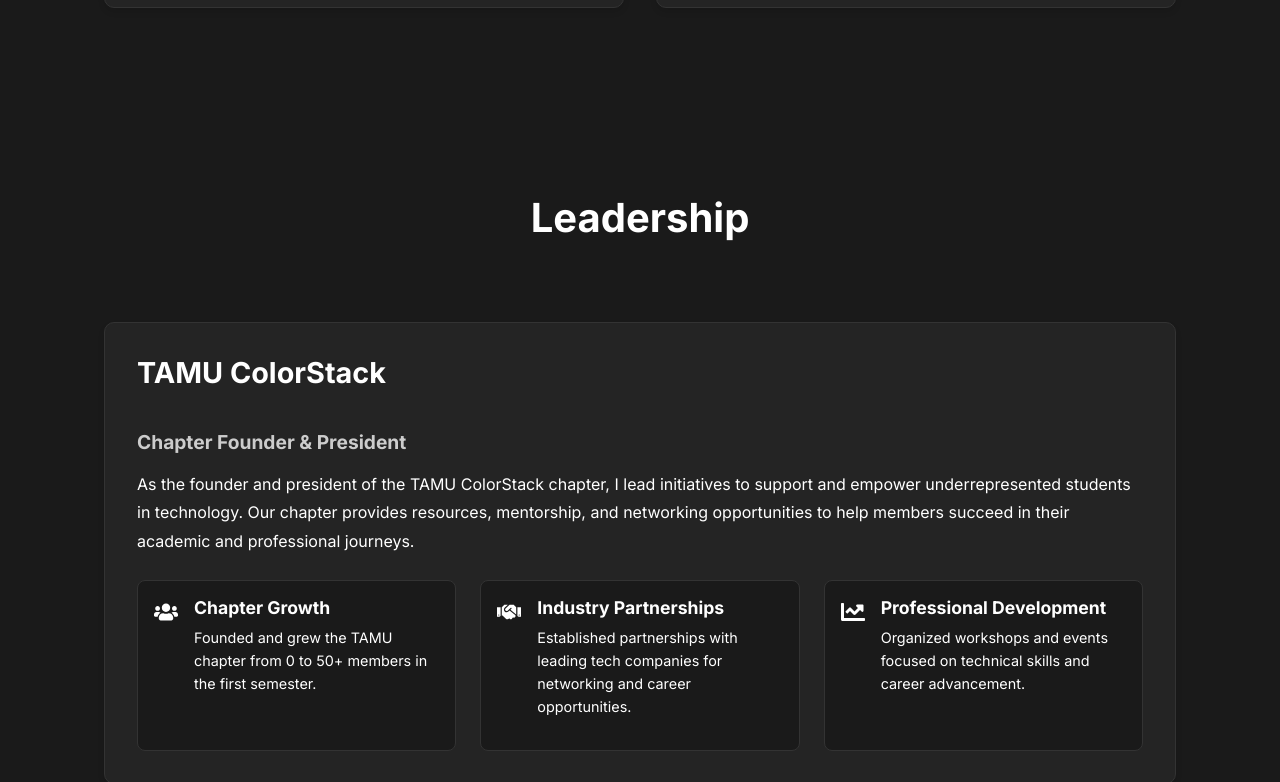
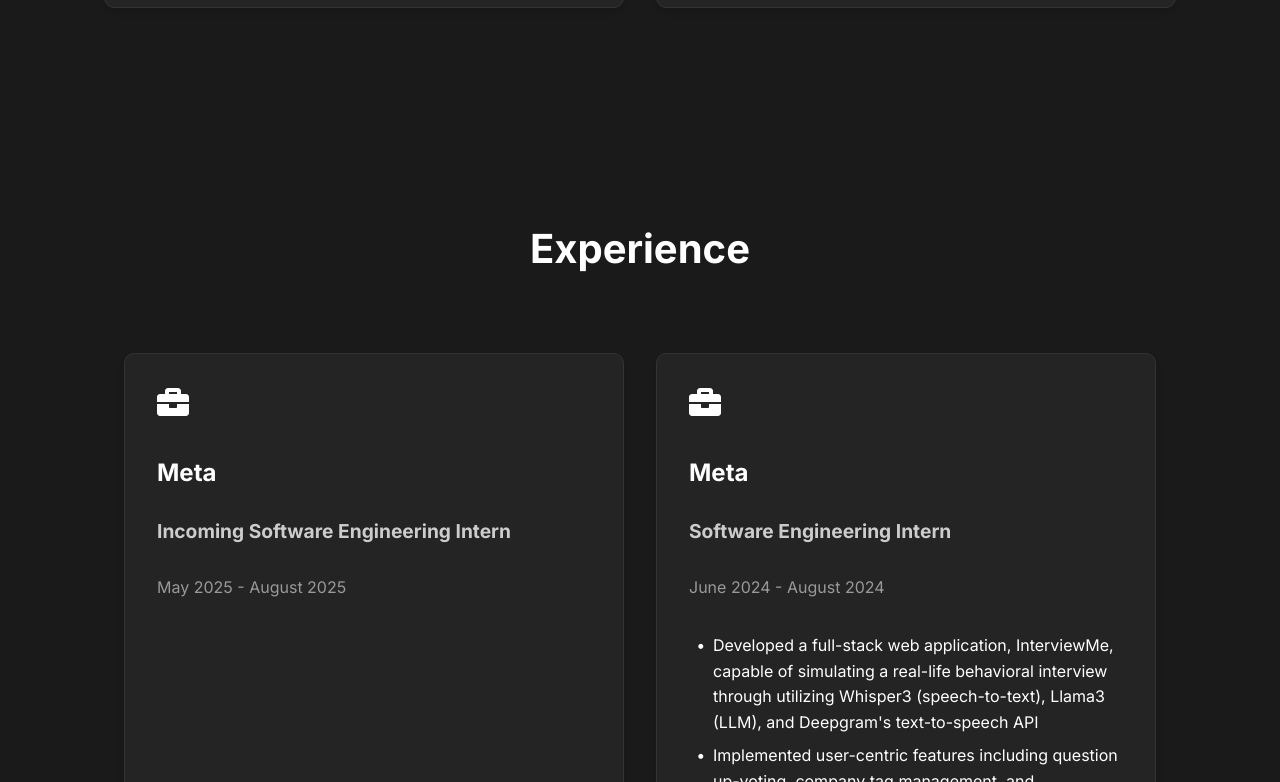
Before and after one commit to NicholasMatias/CBNV3, a React (Vite) app in the folder portfolio/: page / in a window 1280 px wide. Shown: the part 1638-2420 px from the top of the page. Built offline with nearby package versions, Linux system fonts and the light colour scheme.

Commit message:
added experience back in

```diff
--- a/portfolio/src/pages/Home.jsx
+++ b/portfolio/src/pages/Home.jsx
@@ -1,5 +1,6 @@
 import Intro from '../components/Intro';
 import Education from '../components/Education';
+import Experience from '../components/Experience';
 import Leadership from '../components/Leadership';
 import Skills from '../components/Skills';
 import Hobbies from '../components/Hobbies';
@@ -9,6 +10,7 @@
     <main>
       <Intro />
       <Education />
+      <Experience />
       <Leadership />
       <Skills />
       <Hobbies />
```
